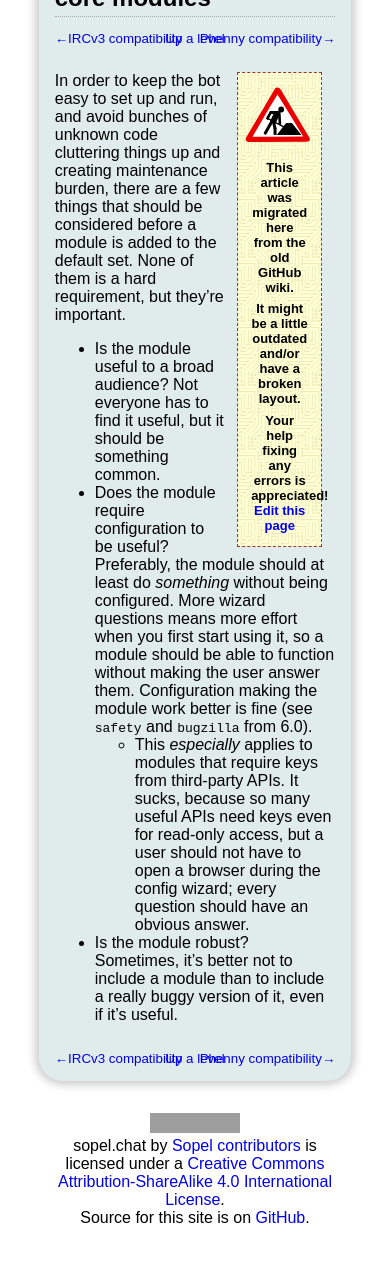
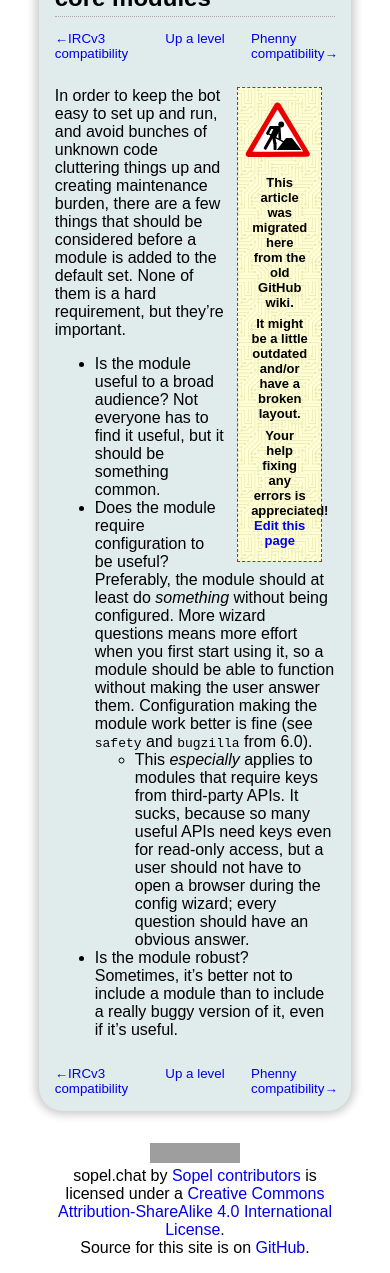
Before and after one commit to sopel-irc/sopel.chat, a Jekyll site: the page built from _appendices/core-module-guidelines.md, in a window 390 px wide. Shown: the part 320-1593 px from the top of the page. Built offline with Jekyll 4.4.1, drawn with Linux system fonts in a browser that asks for light colours; some web fonts are replaced; before the commit the page ends 1563 px from its top, so only the background shows below that; grey boxes are pictures that could not be loaded.

Commit message:
Constrain prev/next link widths to avoid overlap
Noticed some ugly overlapping on mobile in portrait mode, because of the
"Up a level" links being absolutely positioned for *reasons*.

Wanted to get rid of the absolute positioning with some fancy CSS
selectors, but apparently such a thing (selecting an element with a
certain number of children) doesn't exist. This will do instead.

```diff
--- a/css/style.css
+++ b/css/style.css
@@ -148,6 +148,7 @@ header h2 {
 }
 .content article nav ul li.prevlink {
     margin-right: auto;
+    max-width: 30%;
 }
 .content article nav ul li.prevlink a:before {
     content: "←";
@@ -157,9 +158,11 @@ header h2 {
     position: absolute;
     left: 50%;
     transform: translateX(-50%);
+    max-width: 30%;
 }
 .content article nav ul li.nextlink {
     margin-left: auto;
+    max-width: 30%;
 }
 .content article nav ul li.nextlink a:after {
     content: "→";
```
